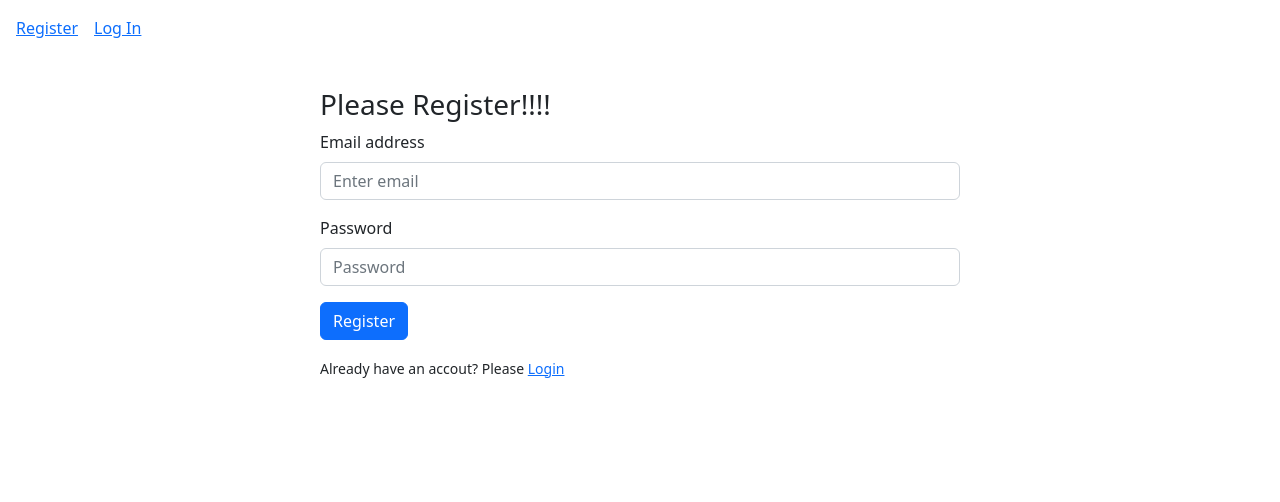
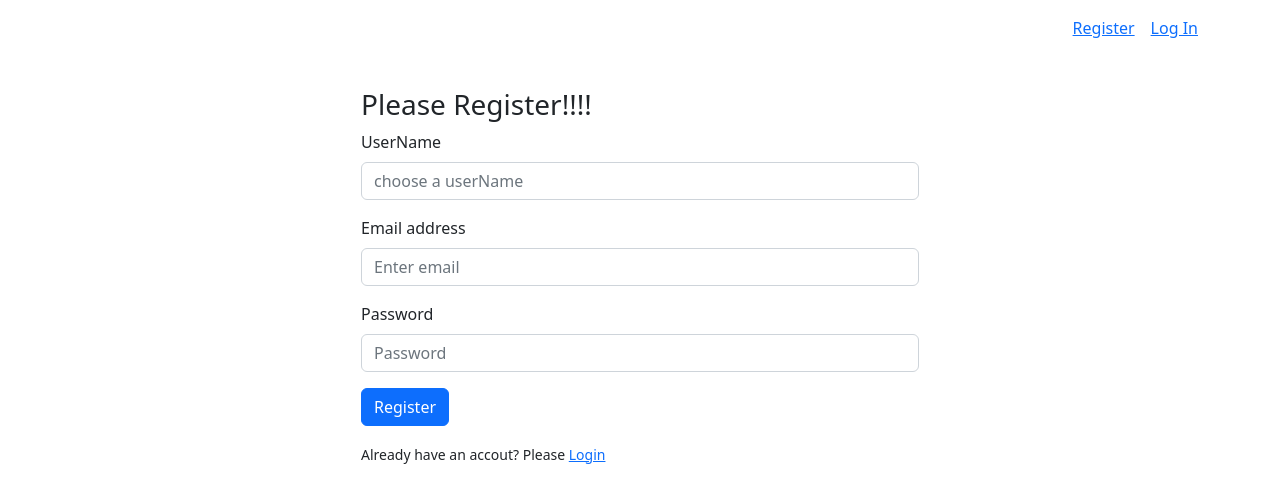
Before and after one commit to mostafizurhh/email-password-authentication, a React (Create React App) app: page / in a window 1280 px wide. Shown: the top 502 px of the page. Built offline with nearby package versions, Linux system fonts and the light colour scheme.

Commit message:
get and set username as displayName

```diff
--- a/src/App.js
+++ b/src/App.js
@@ -37,6 +37,9 @@ import LoginReactBootstrap from './components/Register/LoginReactBootstrap';
 //   console.log(event.target.value)
 // }
 
+/***************************
+set Register and Login route
+****************************/
 const router = createBrowserRouter([
   {
     path: '/',
--- a/src/components/Register/LoginReactBootstrap.js
+++ b/src/components/Register/LoginReactBootstrap.js
@@ -8,18 +8,24 @@ import app from '../../firebase/firebase.init';
 const auth = getAuth(app);
 
 const LoginReactBootstrap = () => {
-    const [success, setSuccess] = useState(false)
-    const [loginError, setLoginError] = useState(false);
-    const [userEmail, setUserEmail] = useState('');
+    const [success, setSuccess] = useState(false); /* success state */
+    const [loginError, setLoginError] = useState(false); /* login error state */
+    const [userEmail, setUserEmail] = useState(''); /* reset password state */
 
     const handleRegister = (event) => {
         event.preventDefault();
         setSuccess(false);
         setLoginError(false)
 
+        /***************************
+        get user email and password
+        ****************************/
         const email = event.target.email.value
         const password = event.target.password.value
 
+        /***************************
+         set function to signin
+         ****************************/
         signInWithEmailAndPassword(auth, email, password)
             .then(result => {
                 const user = result.user;
@@ -33,14 +39,18 @@ const LoginReactBootstrap = () => {
             })
     }
 
-    /* get user email to check and send link to reset password */
+    /*******************************************************
+     get user email to check and send link to reset password
+     *******************************************************/
     const handleEmailBlur = (event) => {
         const email = event.target.value
         setUserEmail(email)
         console.log(email)
     }
 
-    /* create forgot password function */
+    /*******************************
+     create forgot password function
+     *******************************/
     const handleForgotPassword = () => {
         if (!userEmail) {
             alert('Please enter your email address')
@@ -68,17 +78,32 @@ const LoginReactBootstrap = () => {
                     <Form.Control type="password" placeholder="Password" name='password' required />
                 </Form.Group>
 
+                {/***************************
+                  show success message
+                  ***************************/}
+
                 <h6>{success && <p className='text-success'><small>Login Successful</small></p>}</h6>
 
-                <h6>{loginError && <p className='text-danger'><small>Please try again!!</small></p>}</h6>
+                {/***************************
+                  show error message
+                  ***************************/}
+
+                <h6>{loginError && <p className='text-danger'><small>Email or password doesn't match. Please try again!!</small></p>}</h6>
 
 
                 <Button variant="primary" type="submit">
                     Login
                 </Button>
+
+                {/***************************
+                  create forgot password link
+                  ***************************/}
                 <button onClick={handleForgotPassword} type='button'><Link className='ms-3'>Forgot Password?</Link></button>
             </Form>
 
+            {/*********************
+             page toggling message
+             **********************/}
             <p className='mt-3'><small>New to our website? Please <Link to='/register'>Register</Link></small></p>
         </div>
     );
--- a/src/components/Register/RegisterReactBootstrap.js
+++ b/src/components/Register/RegisterReactBootstrap.js
@@ -1,7 +1,7 @@
 import React, { useState } from 'react';
 import Button from 'react-bootstrap/Button';
 import Form from 'react-bootstrap/Form';
-import { createUserWithEmailAndPassword, getAuth, sendEmailVerification } from 'firebase/auth';
+import { createUserWithEmailAndPassword, getAuth, sendEmailVerification, updateProfile } from 'firebase/auth';
 import app from '../../firebase/firebase.init';
 import { Link } from 'react-router-dom';
 
@@ -20,9 +20,10 @@ const RegisterReactBootstrap = () => {
         event.preventDefault(); /* prevent page reload */
         setSuccess(false); /* prevent showing success msg by default */
 
+        const name = event.target.userName.value
         const email = event.target.email.value;
         const password = event.target.password.value;
-        console.log(email, password);
+        console.log(name, email, password);
 
         /***************************
          set conditions for password
@@ -58,6 +59,8 @@ const RegisterReactBootstrap = () => {
                 setSuccess(true); /* show success message */
                 event.target.reset(); /* reset input fields */
                 verifyEmail();
+                updateUserName(name);
+
             })
             .catch(error => {
                 console.error('error: ', error)
@@ -65,17 +68,39 @@ const RegisterReactBootstrap = () => {
             })
     }
 
+    /********************************
+     update user name in firebase
+     ********************************/
+    const updateUserName = (name) => {
+        updateProfile(auth.currentUser, {
+            displayName: name
+        })
+            .then(() => {
+                console.log('name updated')
+            })
+            .catch(error => console.error(error))
+    }
+
+    /********************************
+     send email verification link
+     ********************************/
     const verifyEmail = () => {
         sendEmailVerification(auth.currentUser)
             .then(() => {
                 alert('please check your email and verify your email address')
             })
     }
+
     return (
         <div className='w-50 mx-auto mt-5'>
             {/* for simple form validation use 'required' at the last of the input field */}
             <h3>Please Register!!!!</h3>
             <Form onSubmit={handleRegister}>
+                <Form.Group className="mb-3" controlId="formBasicName">
+                    <Form.Label>UserName</Form.Label>
+                    <Form.Control type="text" name='userName' placeholder="choose a userName" required />
+                </Form.Group>
+
                 <Form.Group className="mb-3" controlId="formBasicEmail">
                     <Form.Label>Email address</Form.Label>
                     <Form.Control type="email" name='email' placeholder="Enter email" required />
@@ -86,16 +111,24 @@ const RegisterReactBootstrap = () => {
                     <Form.Control type="password" name='password' placeholder="Password" required />
                 </Form.Group>
 
-                {/* show passwordError */}
+                {/***************************
+                  show password error message
+                  ***************************/}
                 <p className='text-danger'>{passwordError}</p>
 
-                {/* show success message */}
+                {/*********************
+                  show success message
+                  **********************/}
                 {success && <p className='text-success'>Registration Complete</p>}
 
                 <Button variant="primary" type="submit">
                     Register
                 </Button>
             </Form>
+
+            {/*********************
+             page toggling message
+             **********************/}
             <p className='mt-3'><small>Already have an accout? Please <Link to='/login'>Login</Link></small></p>
         </div>
     );
--- a/src/layout/Main/Main.js
+++ b/src/layout/Main/Main.js
@@ -3,8 +3,8 @@ import { Link, Outlet } from 'react-router-dom';
 
 const Main = () => {
     return (
-        <div>
-            <nav className='mt-3 ms-3 mb-3'>
+        <div className='container'>
+            <nav className='mt-3 ms-3 mb-3 text-end'>
                 <Link to='/register' className='me-3'>Register</Link>
                 <Link to='/login'>Log In</Link>
             </nav>
```
